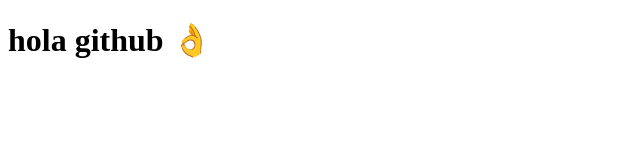
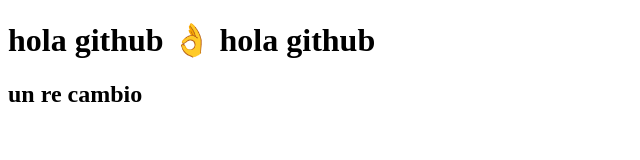
Before and after one commit to FrancoBruchilari/web-utn, a plain HTML site: page index.html in a window 1280 px wide. Shown: the whole page, without its empty margins (0-640 px from the left). Drawn offline with Linux system fonts and the light colour scheme.

Commit message:
agrega h2

```diff
--- a/index.html
+++ b/index.html
@@ -8,6 +8,9 @@
 <body>
     <h1>
         hola github 👌
+        hola github
     </h1>
+
+    <h2>un re cambio</h2>
 </body>
 </html>
```
